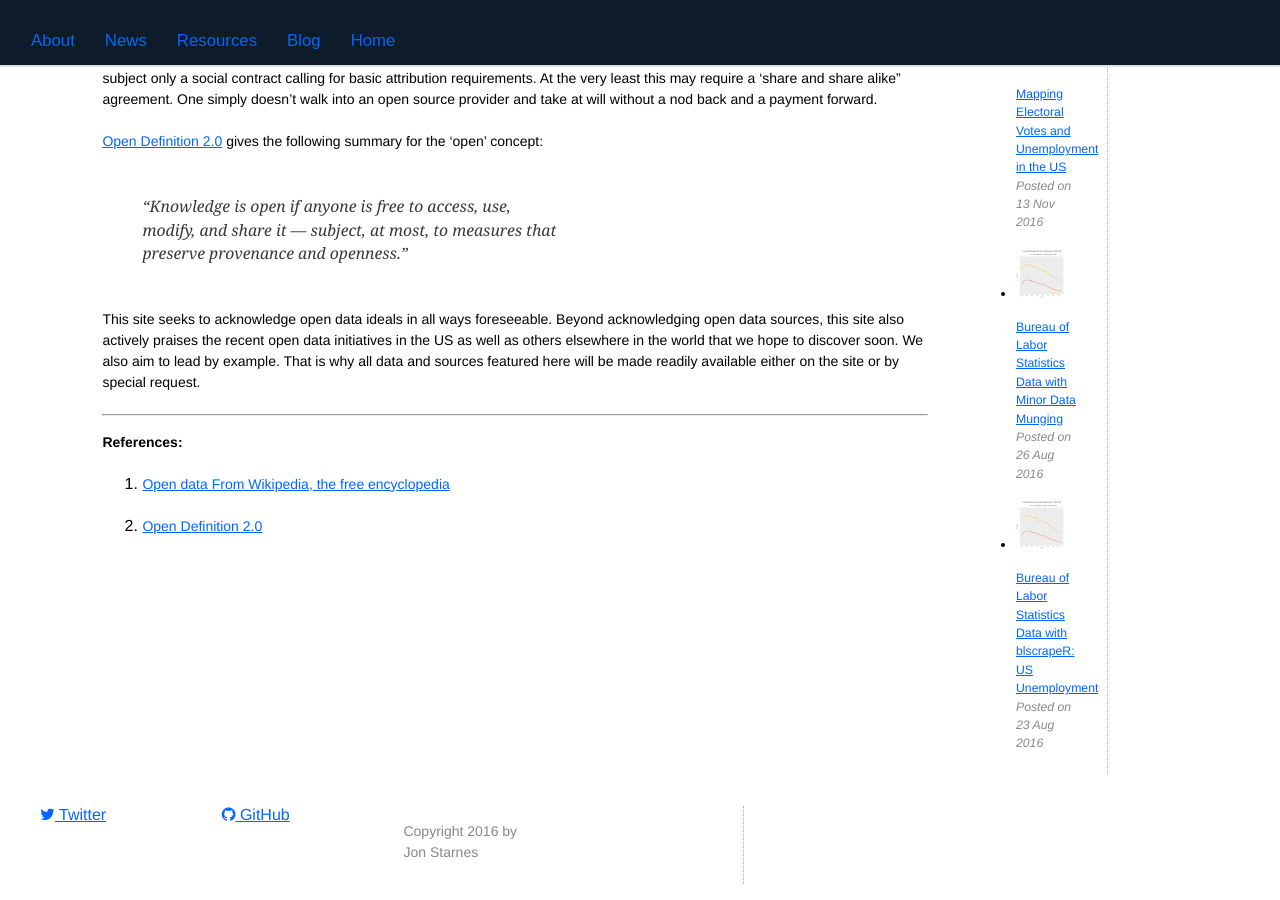
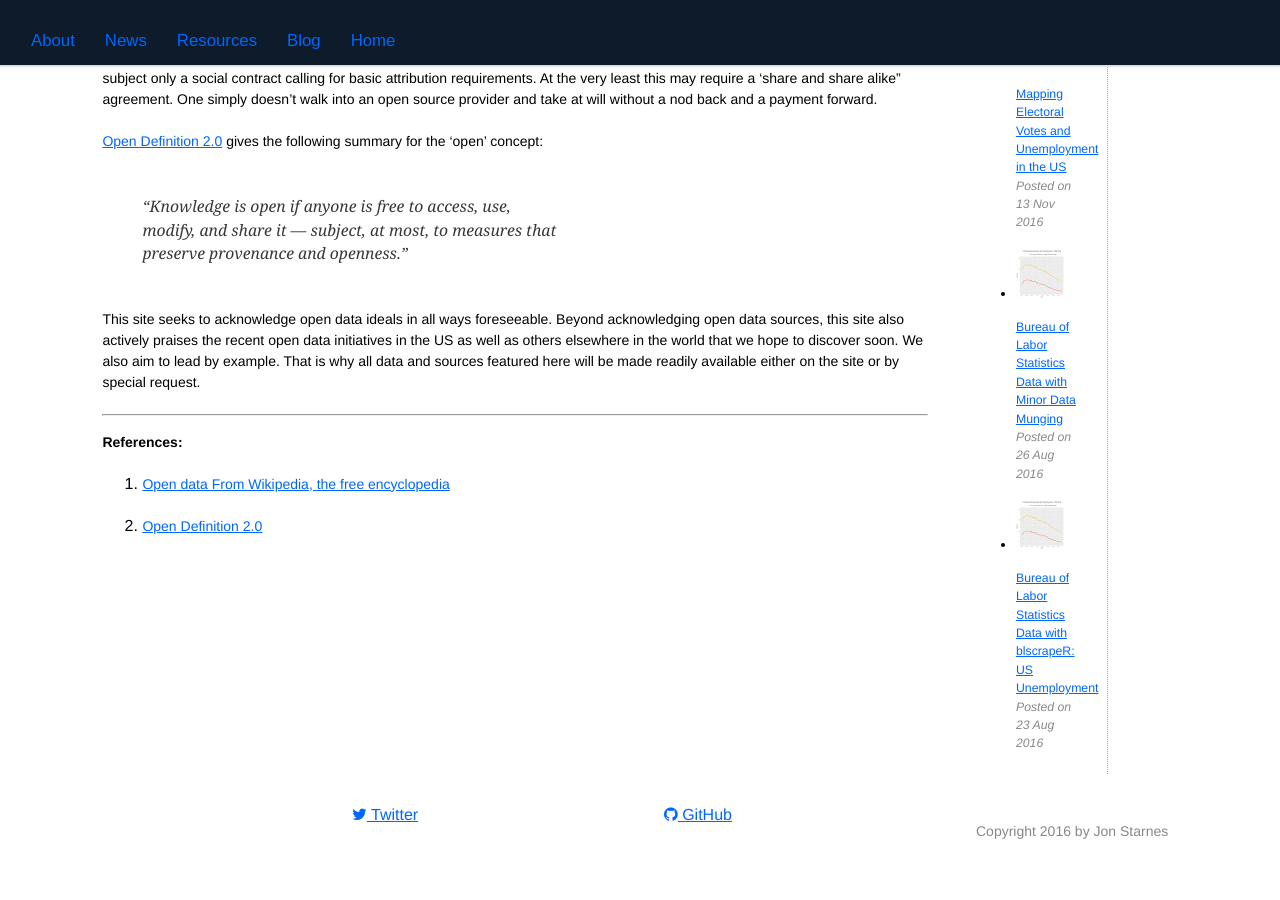
Before and after one commit to jon-starnes/jon-starnes.github.io, a Jekyll site: the page built from index.html, in a window 1280 px wide and 900 px high, scrolled down 228 px. Built offline with Jekyll 4.4.1, drawn with Linux system fonts in a browser that asks for light colours; nearby versions of some CDN libraries; after the commit the page ends 1107 px from its top, so only the background shows below that.

Commit message:
Style updates

```diff
--- a/_includes/footer.html
+++ b/_includes/footer.html
@@ -1,8 +1,10 @@
 
 <div class="container">
   <div class="row">
-    <div class="col content">
-      <div class="row">
+
+    <div class="col sidebar2">
+      <p class = "desc"></p>
+    </div>
 
     <div class="col sidebar2">
       {% if site.twitter_username %}
@@ -26,5 +28,3 @@
 
   </div><!--/row -->
 </div><!--/container -->
-  </div>
-</div>
```
Lines whose indentation alone changed are shown as unchanged.
